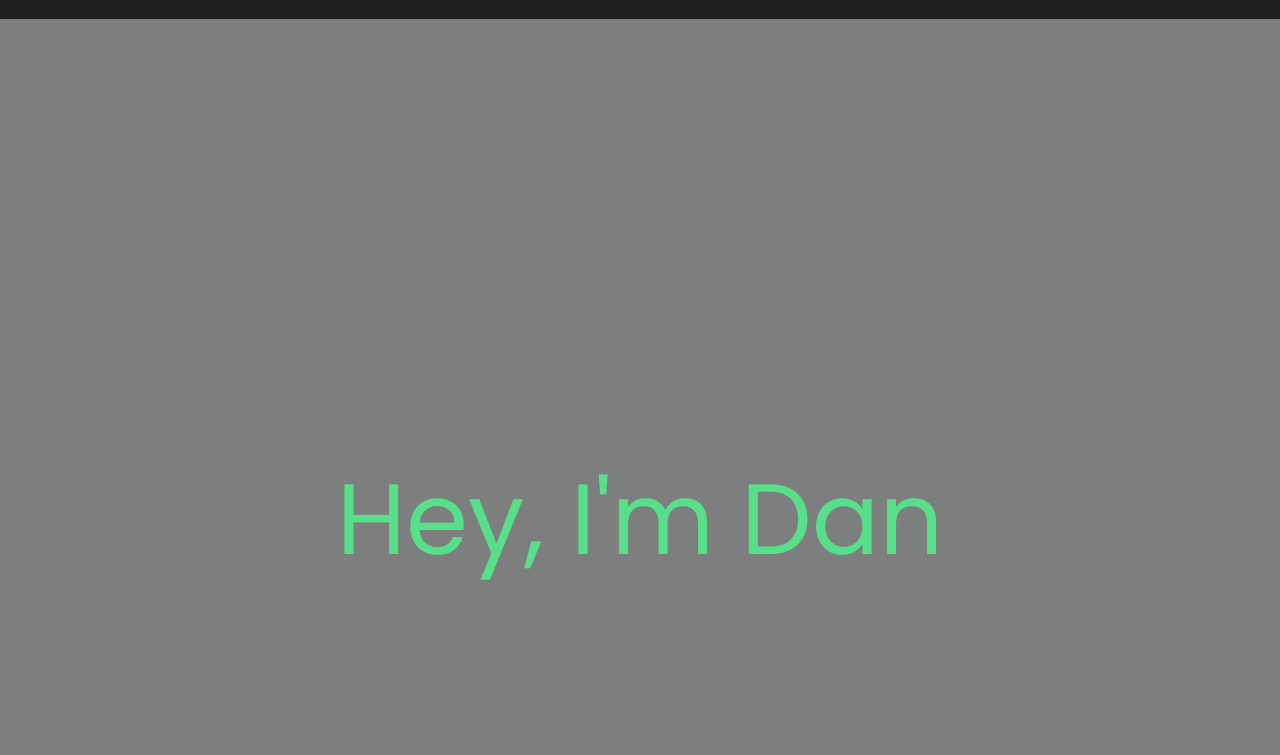
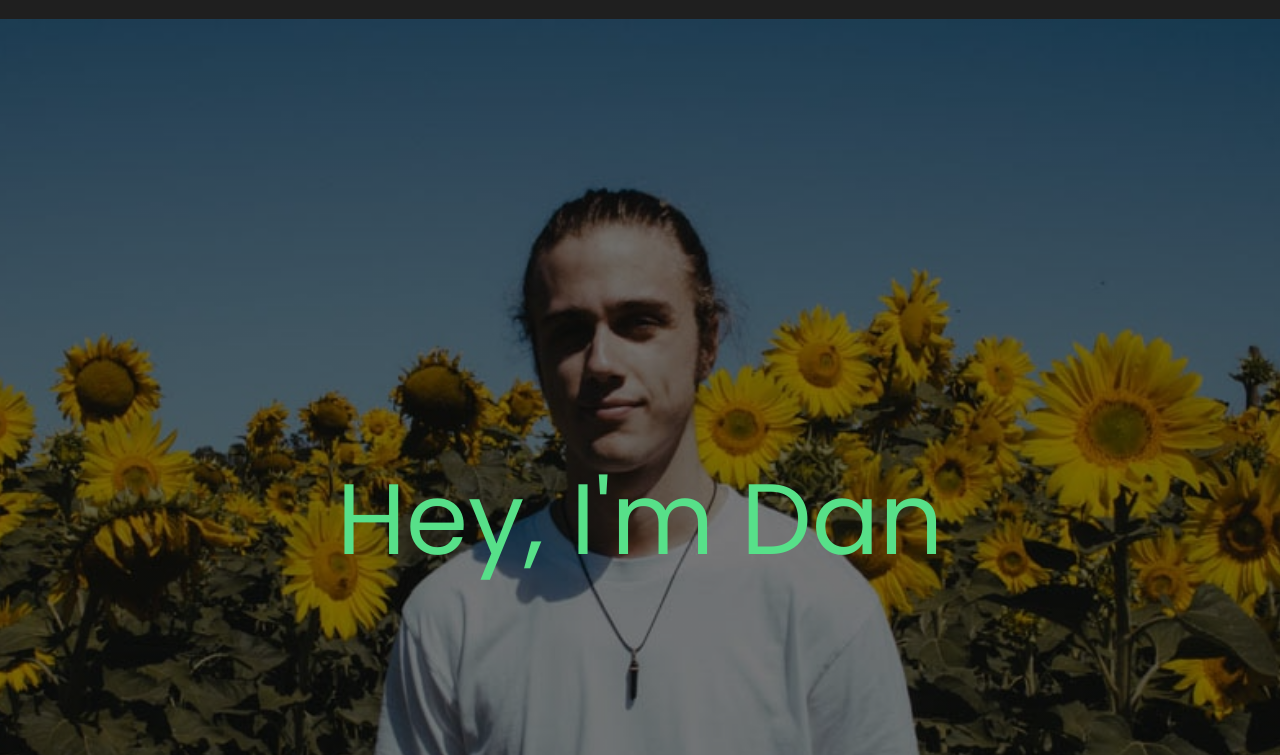
Before and after one commit to Wratten/Portfolio, a plain HTML site: page index.html in a window 1280 px wide. Shown: the part 45-800 px from the top of the page. Drawn offline with nearby package versions, Linux system fonts and the light colour scheme.

Commit message:
updated hero image filepath.. again

```diff
--- a/assets/css/style.css
+++ b/assets/css/style.css
@@ -172,7 +172,7 @@ nav {
   /* Use "linear-gradient" to add a darken background effect to the image (photographer.jpg). This will make the text easier to read */
 
   background-image: linear-gradient(rgba(0, 0, 0, 0.5), rgba(0, 0, 0, 0.5)),
-    url("./assets/images/herophoto.jpg");
+    url("../images/herophoto.jpg");
 
   height: 1000px;
 
```
